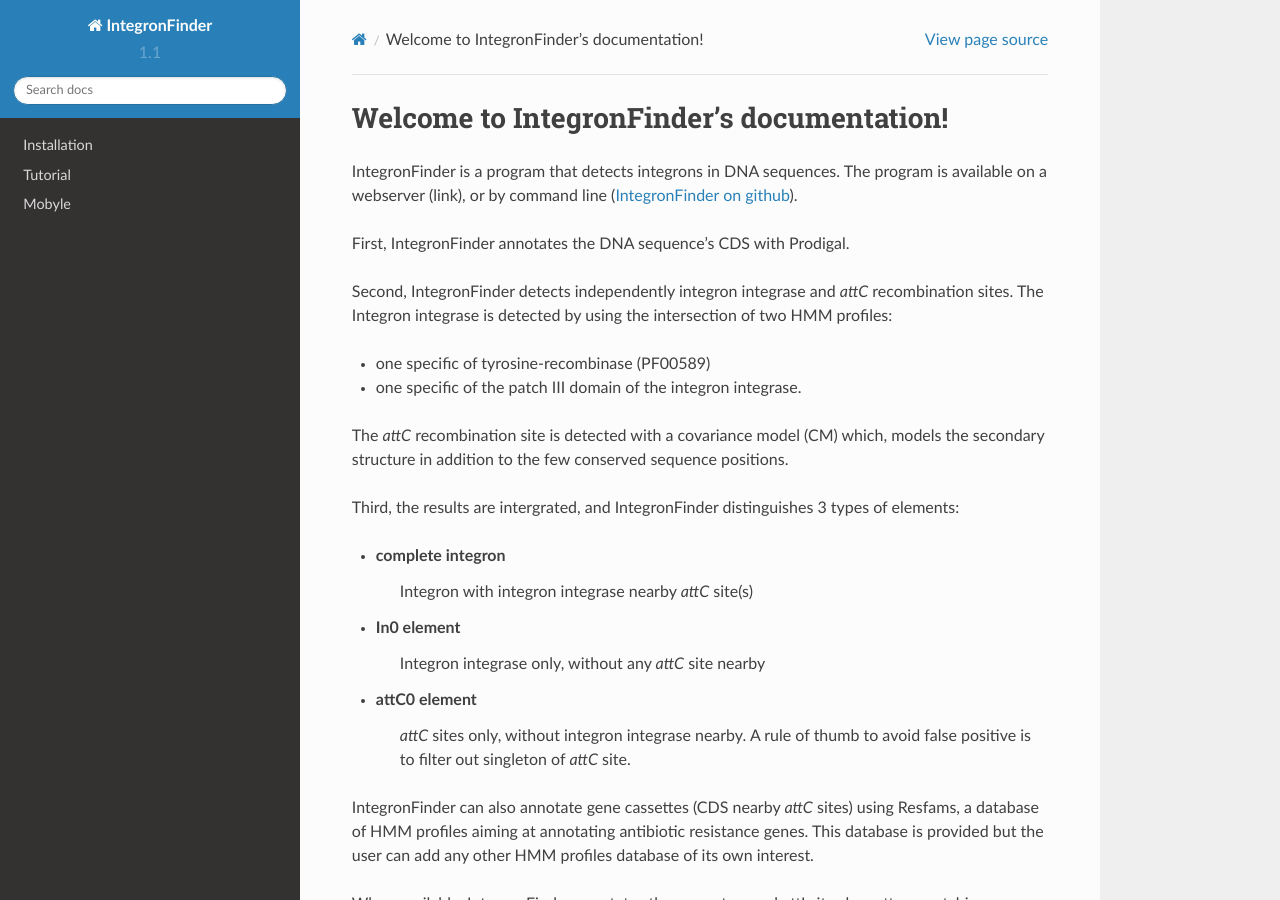
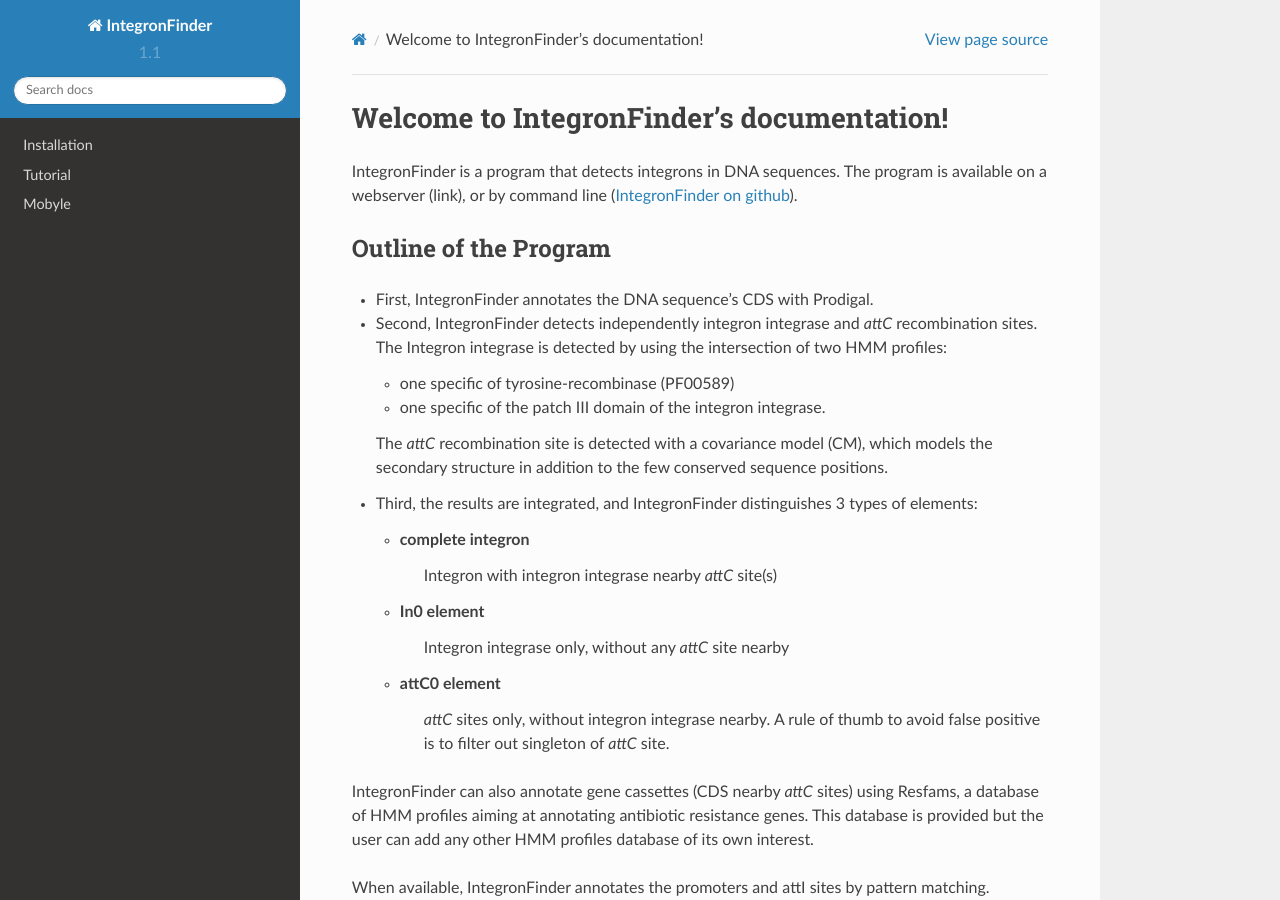
Before and after one commit to gem-pasteur/Integron_Finder, a Sphinx documentation site: the page built from doc/source/index.rst, in a window 1280 px wide and 900 px high. Built offline with Sphinx 7.4.7 and the Read the Docs theme 2.0.0, drawn with Linux system fonts in a browser that asks for light colours.

Commit message:
update doc

```diff
--- a/doc/source/index.rst
+++ b/doc/source/index.rst
@@ -11,30 +11,34 @@
 The program is available on a webserver (link), or by command line
 (`IntegronFinder on github`_).
 
-First, IntegronFinder annotates the DNA sequence's CDS with Prodigal.
+Outline of the Program
+----------------------
 
-Second, IntegronFinder detects independently integron integrase and *attC*
-recombination sites. The Integron integrase is detected by using the intersection
-of two HMM profiles:
+- First, IntegronFinder annotates the DNA sequence's CDS with Prodigal.
 
-- one specific of tyrosine-recombinase (PF00589)
-- one specific of the patch III domain of the integron integrase.
+- Second, IntegronFinder detects independently integron integrase and *attC*
+  recombination sites. The Integron integrase is detected by using the intersection
+  of two HMM profiles:
 
-The *attC* recombination site is detected with a covariance model (CM) which,
-models the secondary structure in addition to the few conserved sequence
-positions.
+  - one specific of tyrosine-recombinase (PF00589)
+  - one specific of the patch III domain of the integron integrase.
 
-Third, the results are intergrated, and IntegronFinder distinguishes 3 types of
-elements:
 
-- complete integron
-    Integron with integron integrase nearby *attC* site(s)
-- In0 element
-    Integron integrase only, without any *attC* site nearby
-- attC0 element
-    *attC* sites only, without integron integrase nearby.
-    A rule of thumb to avoid false positive is to filter out singleton of
-    *attC* site.
+  The *attC* recombination site is detected with a covariance model (CM), which
+  models the secondary structure in addition to the few conserved sequence
+  positions.
+
+- Third, the results are integrated, and IntegronFinder distinguishes 3 types of
+  elements:
+
+  - complete integron
+      Integron with integron integrase nearby *attC* site(s)
+  - In0 element
+      Integron integrase only, without any *attC* site nearby
+  - attC0 element
+      *attC* sites only, without integron integrase nearby.
+      A rule of thumb to avoid false positive is to filter out singleton of
+      *attC* site.
 
 IntegronFinder can also annotate gene cassettes (CDS nearby *attC* sites) using
 Resfams, a database of HMM profiles aiming at annotating antibiotic resistance
--- a/doc/source/mobyle.rst
+++ b/doc/source/mobyle.rst
@@ -50,7 +50,7 @@
 
 Finally, you have the sequence of the replicon you input and the command line used.
 
-For each of the aforementionned file, you can save them by clicking on the save
+For each of the aforementionned files, you can save them by clicking on the save
 button |savebutton|.
 
 
```
